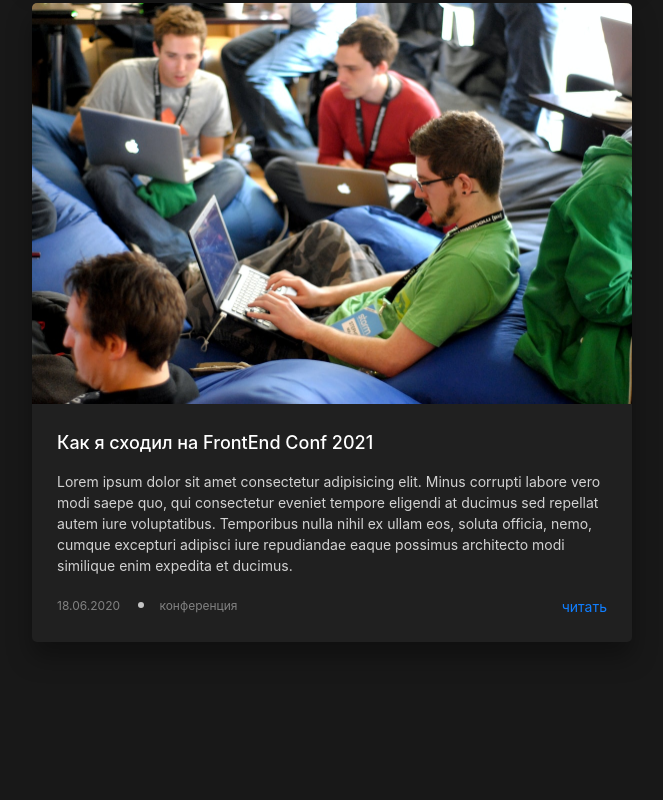
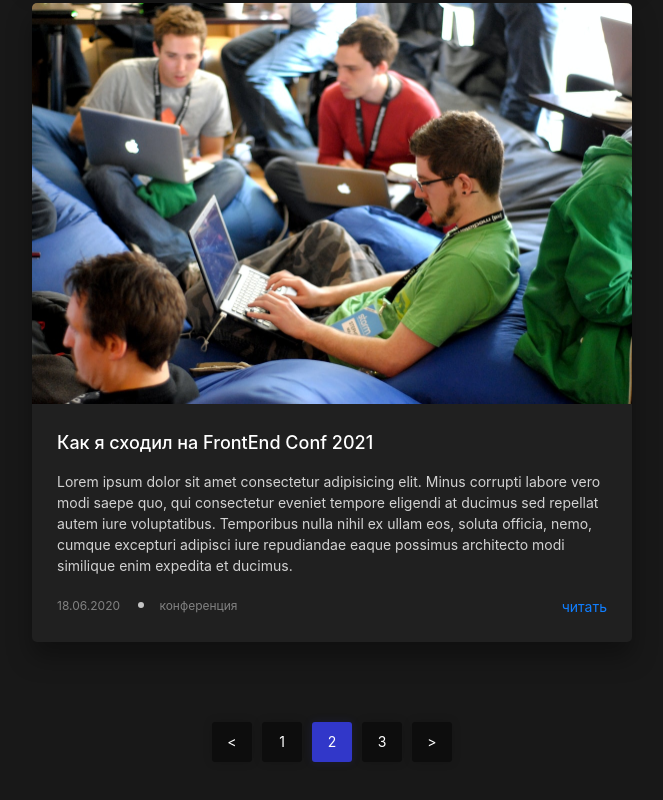
Before and after one commit to andryushque/personal-blog, a website: page src/index.html in a window 1280 px wide. Shown: the part 1733-2533 px from the top of the page, without its empty margins (458-1121 px from the left). Before the commit the page ends 2485 px from the top, so only its background shows below. Drawn offline with nearby package versions, Linux system fonts and the light colour scheme; files that its build step writes are made by us from their sources.

Commit message:
Create: pagination

```diff
--- /dev/null
+++ b/src/assets/scss/blocks/pagination.scss
@@ -0,0 +1,36 @@
+.pagination {
+  display: flex;
+  justify-content: center;
+  align-items: center;
+  margin-top: 8rem;
+
+  &__item {
+    margin: 0 0.5rem;
+  }
+
+  &__link {
+    display: block;
+    width: 4rem;
+    height: 4rem;
+
+    border-radius: 3px;
+    background-color: #0d0d0d;
+    box-shadow: 0 0 10px rgba($black, 0.15);
+    font-size: 1.4rem;
+    line-height: 4rem;
+    color: $white;
+    text-align: center;
+    text-decoration: none;
+
+    transition: background-color 0.4s ease;
+
+    &:hover {
+      background-color: lighten(#0d0d0d, 2%);
+    }
+
+    &.active {
+      background-color: $blue;
+      box-shadow: 0 0 10px rgba($blue, 0.15);
+    }
+  }
+}
--- a/src/assets/scss/style.scss
+++ b/src/assets/scss/style.scss
@@ -19,3 +19,4 @@
 @import "blocks/add-post";
 @import "blocks/post";
 @import "blocks/embed";
+@import "blocks/pagination";
--- a/src/index.html
+++ b/src/index.html
@@ -169,3 +169,22 @@ title: Personal Blog | Home
   </div>
 </article>
 <!-- /.post -->
+
+<!-- Pagination -->
+<ul class="pagination">
+  <li class="pagination__item">
+    <a class="pagination__link" href="#">&lt;</a>
+  </li>
+  <li class="pagination__item">
+    <a class="pagination__link" href="#">1</a>
+  </li>
+  <li class="pagination__item">
+    <a class="pagination__link active" href="#">2</a>
+  </li>
+  <li class="pagination__item">
+    <a class="pagination__link" href="#">3</a>
+  </li>
+  <li class="pagination__item">
+    <a class="pagination__link" href="#">&gt;</a>
+  </li>
+</ul>
```
Also changed, not shown: dist/assets/css/style.css, dist/assets/css/style.min.css, dist/index.html.
